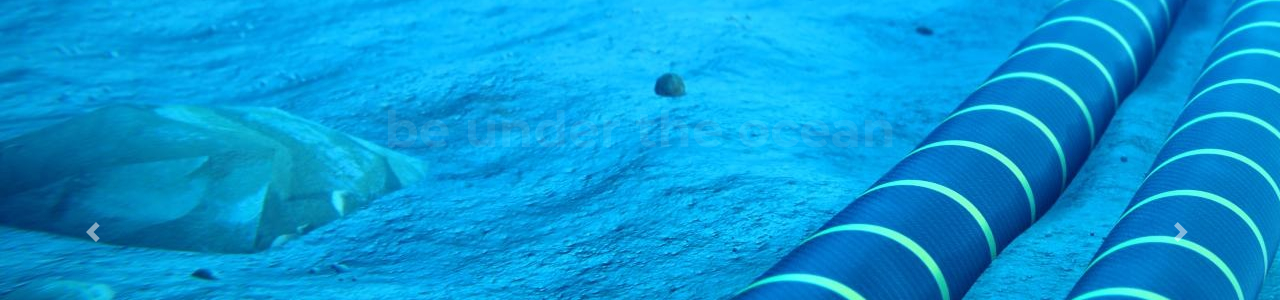
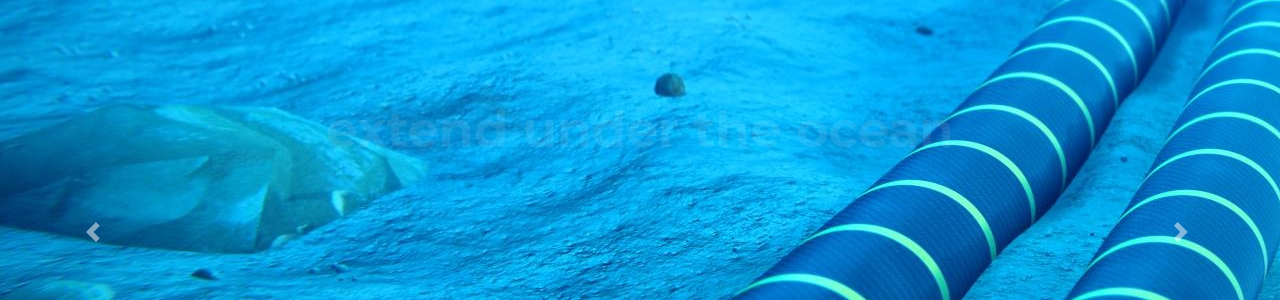
Before and after one commit to ascent-dt/ascent-dt-old.github.io, a Jekyll site: the page built from index.html, in a window 1280 px wide. Shown: the part 208-508 px from the top of the page. Built offline with Jekyll 4.4.1, drawn with Linux system fonts in a browser that asks for light colours.

Commit message:
Update index.html

```diff
--- a/index.html
+++ b/index.html
@@ -39,7 +39,7 @@ canonical: https://ascent-dt.github.io
 		  <div class="carousel-item">
                     <img src="{{ BASE_PATH }}/assets/images/slider/bg-1.jpg" alt="">
                     <div class="carousel-caption">
-                      <h3 class="slide-title animated fadeInDown"><span class="text-primary"></span>be under the ocean</h3>
+                      <h3 class="slide-title animated fadeInDown"><span class="text-primary"></span>extend under the ocean</h3>
                       <h5 class="slide-text animated fadeIn"></h5>
 		      <!--
                       <a href="#features" class="btn btn-lg btn-default-filled animated fadeInUp">Get Started</a>
```
